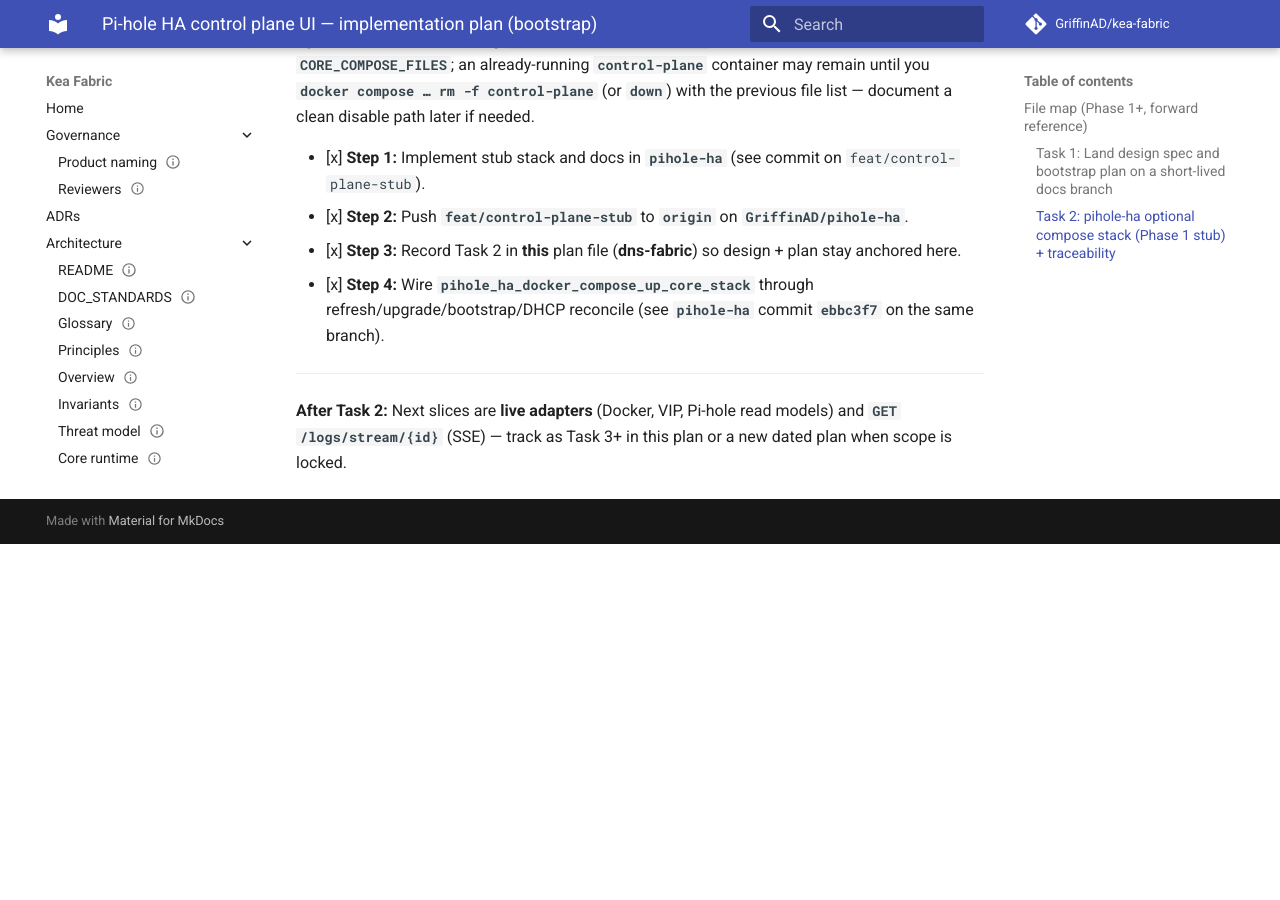
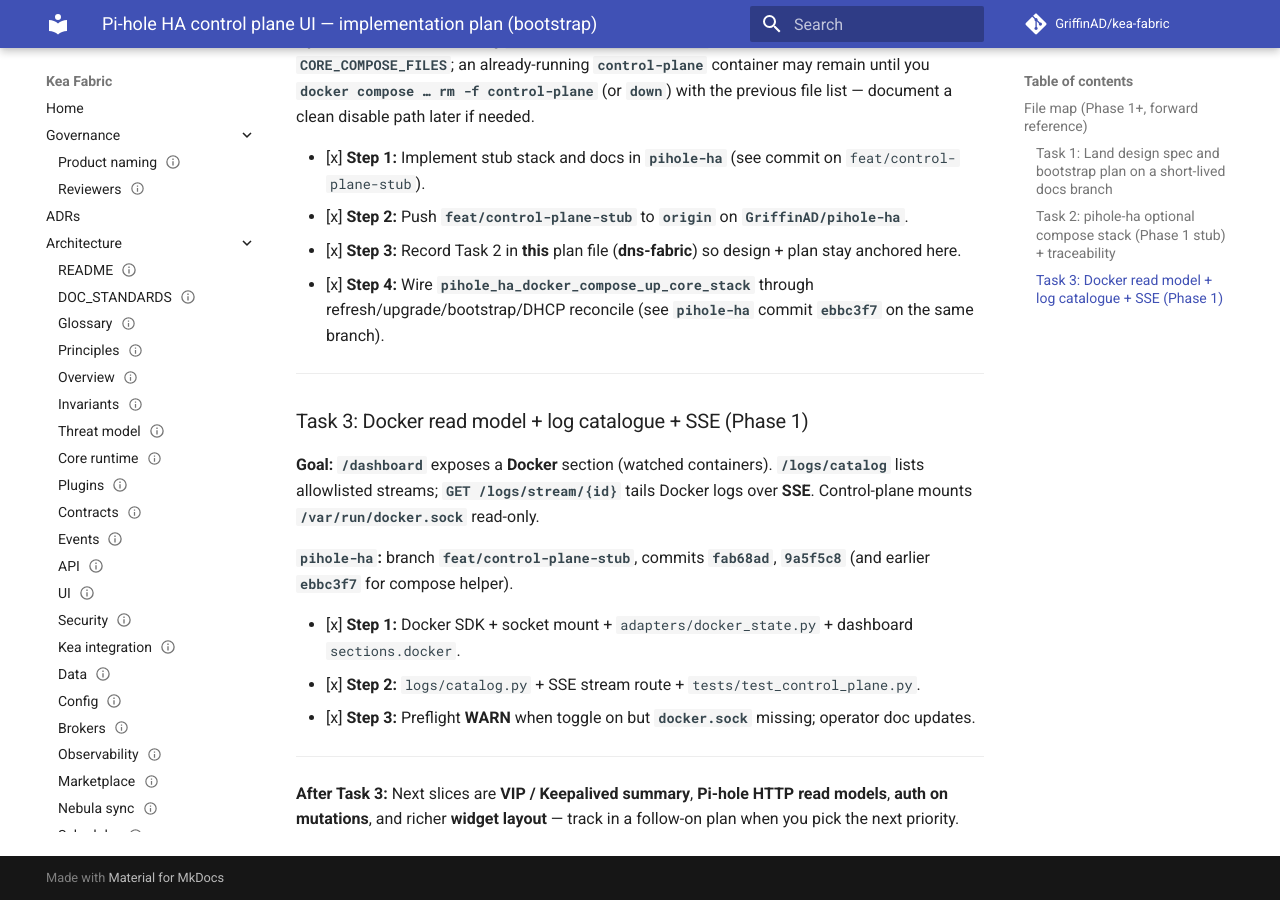
Before and after one commit to GriffinAD/dns-fabric, an MkDocs documentation site: the page built from docs/superpowers/plans/2026-05-13-pihole-ha-control-plane-ui.md, in a window 1280 px wide and 900 px high, scrolled down 3090 px. Built offline with MkDocs 1.6.1 and Material for MkDocs 9.7.7, drawn with Linux system fonts in a browser that asks for light colours; comment, search, counter and statistics services are not loaded; before the commit the page ends 3634 px from its top, so only the background shows below that; some of the changed text lies outside the part shown.

Commit message:
docs: add Task 3 (Docker + SSE) to pihole-ha control plane plan
Signed-off-by: GriffinAD <nigel.surridge@btinternet.com>

```diff
--- a/docs/superpowers/plans/2026-05-13-pihole-ha-control-plane-ui.md
+++ b/docs/superpowers/plans/2026-05-13-pihole-ha-control-plane-ui.md
@@ -16,7 +16,7 @@
 |----------|------------------|
 | `docs/superpowers/specs/2026-05-13-pihole-ha-control-plane-ui-design.md` | Normative design (committed in Task 1) |
 | `pihole-ha` `platform/core/docker-compose.control-plane.override.yml` + `platform/control-plane/` | **Done (Task 2):** optional per-node service, env contract, published port — branch `feat/control-plane-stub` |
-| `pihole-ha` ops smoke / install docs | Documented curl/SSE smoke for `/dashboard`, `/logs/catalog` |
+| `pihole-ha` ops smoke / install docs | **`/dashboard`**, **`/logs/catalog`**, SSE curl examples in **`docs/operations/control-plane-ui.md`** (Task 3) |
 | `pi-fabric` `src/kea_fabric/` (or new package) | Reusable API + static mount pattern **only if** code is shared here; otherwise adapters stay in `pihole-ha` image source |
 
 ---
@@ -111,4 +111,16 @@
 
 ---
 
-**After Task 2:** Next slices are **live adapters** (Docker, VIP, Pi-hole read models) and **`GET /logs/stream/{id}`** (SSE) — track as Task 3+ in this plan or a new dated plan when scope is locked.
+### Task 3: Docker read model + log catalogue + SSE (Phase 1)
+
+**Goal:** **`/dashboard`** exposes a **Docker** section (watched containers). **`/logs/catalog`** lists allowlisted streams; **`GET /logs/stream/{id}`** tails Docker logs over **SSE**. Control-plane mounts **`/var/run/docker.sock`** read-only.
+
+**`pihole-ha`:** branch **`feat/control-plane-stub`**, commits **`fab68ad`**, **`9a5f5c8`** (and earlier **`ebbc3f7`** for compose helper).
+
+- [x] **Step 1:** Docker SDK + socket mount + `adapters/docker_state.py` + dashboard `sections.docker`.
+- [x] **Step 2:** `logs/catalog.py` + SSE stream route + `tests/test_control_plane.py`.
+- [x] **Step 3:** Preflight **WARN** when toggle on but **`docker.sock`** missing; operator doc updates.
+
+---
+
+**After Task 3:** Next slices are **VIP / Keepalived summary**, **Pi-hole HTTP read models**, **auth on mutations**, and richer **widget layout** — track in a follow-on plan when you pick the next priority.
```
